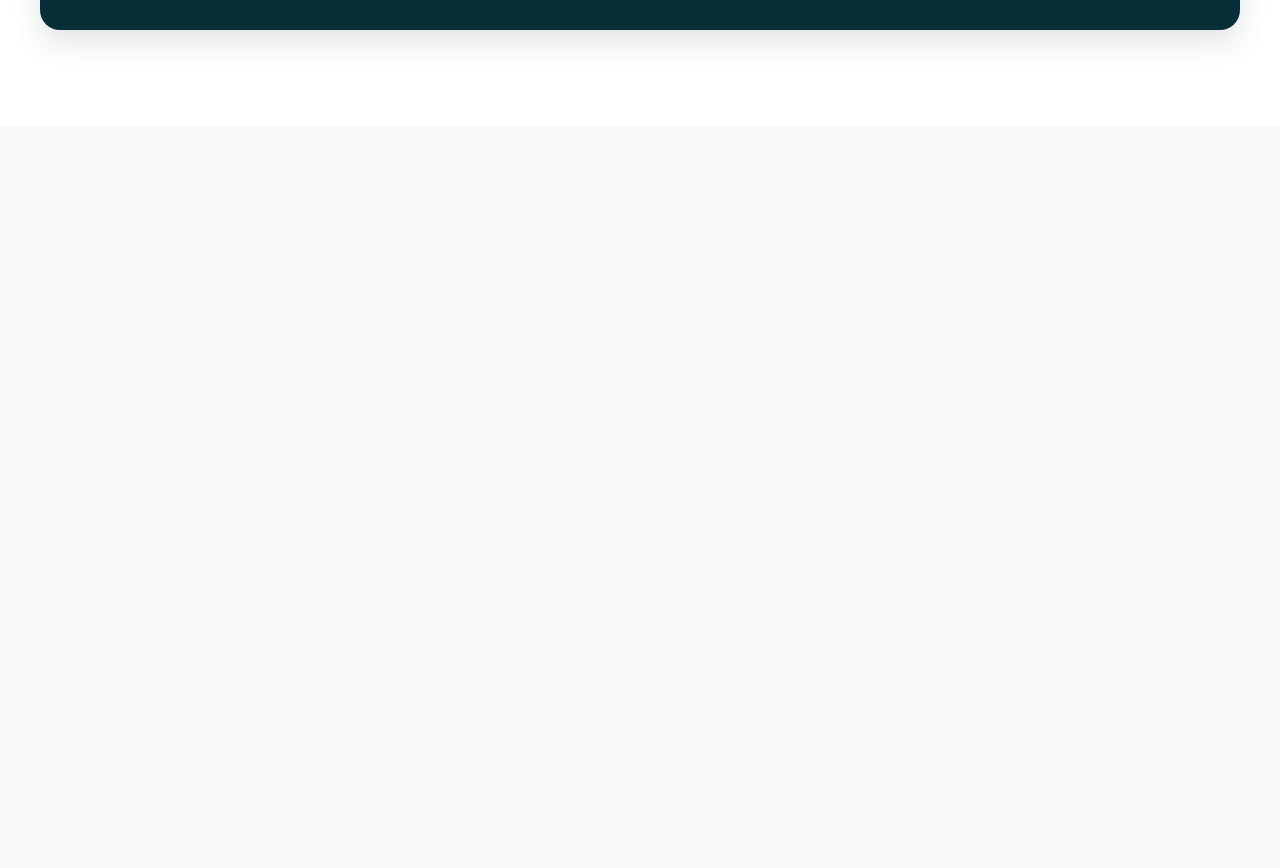
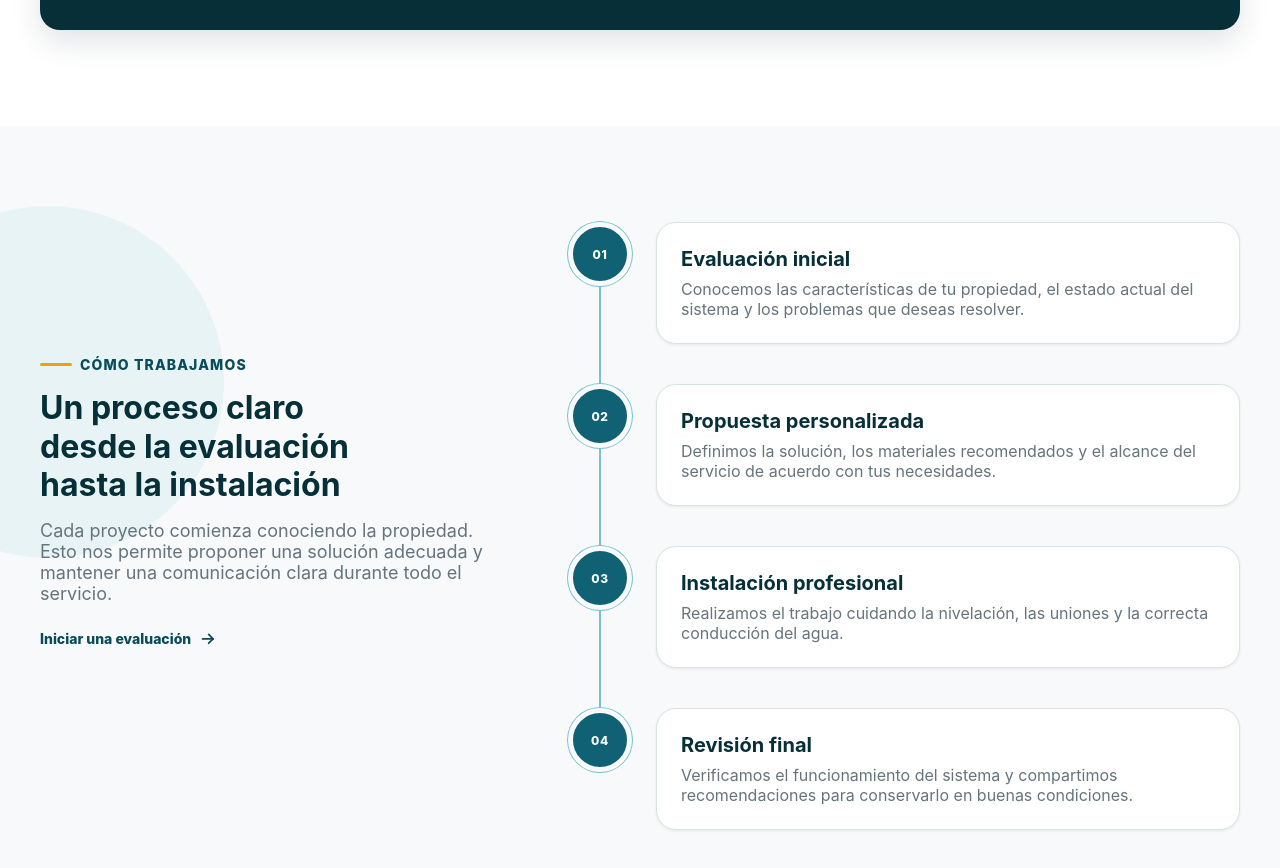
Before and after one commit to GonzaloTT/cloudflare-pages-contact-lab, a React (Vite) app: page / in a window 1280 px wide. Shown: the part 1688-2556 px from the top of the page. Before the commit the page ends 1814 px from the top, so only its background shows below. Built offline with nearby package versions, Linux system fonts and the light colour scheme.

Commit message:
feat: add service process section

```diff
--- a/src/App.jsx
+++ b/src/App.jsx
@@ -1,6 +1,7 @@
 import Header from './components/Header/Header';
 import Hero from './components/Hero/Hero';
 import Services from './components/Services/Services';
+import Process from './components/Process/Process';
 
 
 function App() {
@@ -11,6 +12,7 @@ function App() {
       <main id="inicio">
         <Hero />
         <Services />
+        <Process />
       </main>
     </>
   );
--- /dev/null
+++ b/src/components/Process/Process.css
@@ -0,0 +1,192 @@
+.process {
+  position: relative;
+  overflow: hidden;
+  background-color: var(--color-neutral-50);
+}
+
+.process::before {
+  position: absolute;
+  top: 5rem;
+  left: -8rem;
+  width: 22rem;
+  height: 22rem;
+  border-radius: 50%;
+  background-color: rgb(119 194 207 / 12%);
+  content: '';
+  pointer-events: none;
+}
+
+.process__layout {
+  position: relative;
+  display: grid;
+  gap: var(--space-12);
+}
+
+.process__introduction {
+  max-width: 36rem;
+}
+
+.process__eyebrow {
+  display: inline-flex;
+  align-items: center;
+  gap: var(--space-2);
+  margin-bottom: var(--space-4);
+  color: var(--color-primary-700);
+  font-size: var(--font-size-sm);
+  font-weight: 800;
+  letter-spacing: 0.08em;
+  text-transform: uppercase;
+}
+
+.process__eyebrow::before {
+  width: 2rem;
+  height: 3px;
+  border-radius: var(--radius-pill);
+  background-color: var(--color-accent-500);
+  content: '';
+}
+
+.process__introduction h2 {
+  max-width: 17ch;
+  color: var(--color-primary-900);
+}
+
+.process__description {
+  margin-bottom: var(--space-6);
+  font-size: var(--font-size-lg);
+}
+
+.process__link {
+  display: inline-flex;
+  align-items: center;
+  gap: var(--space-2);
+  color: var(--color-primary-700);
+  font-size: var(--font-size-sm);
+  font-weight: 800;
+}
+
+.process__link svg {
+  width: 1.1rem;
+  height: 1.1rem;
+  transition: transform var(--transition-fast);
+}
+
+.process__link:hover svg {
+  transform: translateX(0.25rem);
+}
+
+.process__steps {
+  display: grid;
+  gap: 0;
+  padding: 0;
+  margin: 0;
+  list-style: none;
+}
+
+.process-step {
+  position: relative;
+  display: grid;
+  grid-template-columns: 3.5rem minmax(0, 1fr);
+  gap: var(--space-5);
+  padding-bottom: var(--space-8);
+}
+
+.process-step:last-child {
+  padding-bottom: 0;
+}
+
+.process-step::before {
+  position: absolute;
+  top: 3.5rem;
+  bottom: 0;
+  left: 1.7rem;
+  width: 2px;
+  background-color: var(--color-primary-300);
+  content: '';
+}
+
+.process-step:last-child::before {
+  display: none;
+}
+
+.process-step__marker {
+  position: relative;
+  z-index: 1;
+  display: flex;
+  width: 3.5rem;
+  height: 3.5rem;
+  align-items: center;
+  justify-content: center;
+  border: 5px solid var(--color-neutral-50);
+  border-radius: 50%;
+  background-color: var(--color-primary-600);
+  box-shadow: 0 0 0 1px var(--color-primary-300);
+  color: var(--color-neutral-0);
+}
+
+.process-step__marker span {
+  font-size: var(--font-size-xs);
+  font-weight: 800;
+  letter-spacing: 0.05em;
+}
+
+.process-step__content {
+  padding: var(--space-5);
+  border: 1px solid var(--color-border);
+  border-radius: var(--radius-lg);
+  background-color: var(--color-surface);
+  box-shadow: var(--shadow-sm);
+  transition:
+    border-color var(--transition-base),
+    box-shadow var(--transition-base),
+    transform var(--transition-base);
+}
+
+.process-step__content:hover {
+  border-color: var(--color-primary-300);
+  box-shadow: var(--shadow-md);
+  transform: translateX(0.25rem);
+}
+
+.process-step__content h3 {
+  margin-bottom: var(--space-2);
+  color: var(--color-primary-900);
+}
+
+.process-step__content p {
+  margin-bottom: 0;
+}
+
+@media (min-width: 48rem) {
+  .process-step {
+    grid-template-columns: 4rem minmax(0, 1fr);
+    gap: var(--space-6);
+    padding-bottom: var(--space-10);
+  }
+
+  .process-step::before {
+    left: 1.95rem;
+  }
+
+  .process-step__marker {
+    width: 4rem;
+    height: 4rem;
+  }
+
+  .process-step__content {
+    padding: var(--space-6);
+  }
+}
+
+@media (min-width: 64rem) {
+  .process__layout {
+    grid-template-columns: minmax(20rem, 0.8fr) minmax(30rem, 1.2fr);
+    align-items: start;
+    gap: var(--space-20);
+  }
+
+  .process__introduction {
+    position: sticky;
+    top: 8rem;
+  }
+}
--- /dev/null
+++ b/src/components/Process/Process.jsx
@@ -0,0 +1,87 @@
+import './Process.css';
+
+const processSteps = [
+  {
+    number: '01',
+    title: 'Evaluación inicial',
+    description:
+      'Conocemos las características de tu propiedad, el estado actual del sistema y los problemas que deseas resolver.',
+  },
+  {
+    number: '02',
+    title: 'Propuesta personalizada',
+    description:
+      'Definimos la solución, los materiales recomendados y el alcance del servicio de acuerdo con tus necesidades.',
+  },
+  {
+    number: '03',
+    title: 'Instalación profesional',
+    description:
+      'Realizamos el trabajo cuidando la nivelación, las uniones y la correcta conducción del agua.',
+  },
+  {
+    number: '04',
+    title: 'Revisión final',
+    description:
+      'Verificamos el funcionamiento del sistema y compartimos recomendaciones para conservarlo en buenas condiciones.',
+  },
+];
+
+function ArrowIcon() {
+  return (
+    <svg
+      viewBox="0 0 20 20"
+      fill="none"
+      stroke="currentColor"
+      strokeLinecap="round"
+      strokeLinejoin="round"
+      strokeWidth="2"
+      aria-hidden="true"
+    >
+      <path d="M4 10h12" />
+      <path d="m11 5 5 5-5 5" />
+    </svg>
+  );
+}
+
+function Process() {
+  return (
+    <section className="process section" id="proceso">
+      <div className="container process__layout">
+        <div className="process__introduction">
+          <p className="process__eyebrow">Cómo trabajamos</p>
+
+          <h2>Un proceso claro desde la evaluación hasta la instalación</h2>
+
+          <p className="process__description">
+            Cada proyecto comienza conociendo la propiedad. Esto nos permite
+            proponer una solución adecuada y mantener una comunicación clara
+            durante todo el servicio.
+          </p>
+
+          <a className="process__link" href="#contacto">
+            Iniciar una evaluación
+            <ArrowIcon />
+          </a>
+        </div>
+
+        <ol className="process__steps">
+          {processSteps.map((step) => (
+            <li className="process-step" key={step.number}>
+              <div className="process-step__marker">
+                <span>{step.number}</span>
+              </div>
+
+              <div className="process-step__content">
+                <h3>{step.title}</h3>
+                <p>{step.description}</p>
+              </div>
+            </li>
+          ))}
+        </ol>
+      </div>
+    </section>
+  );
+}
+
+export default Process;
```
